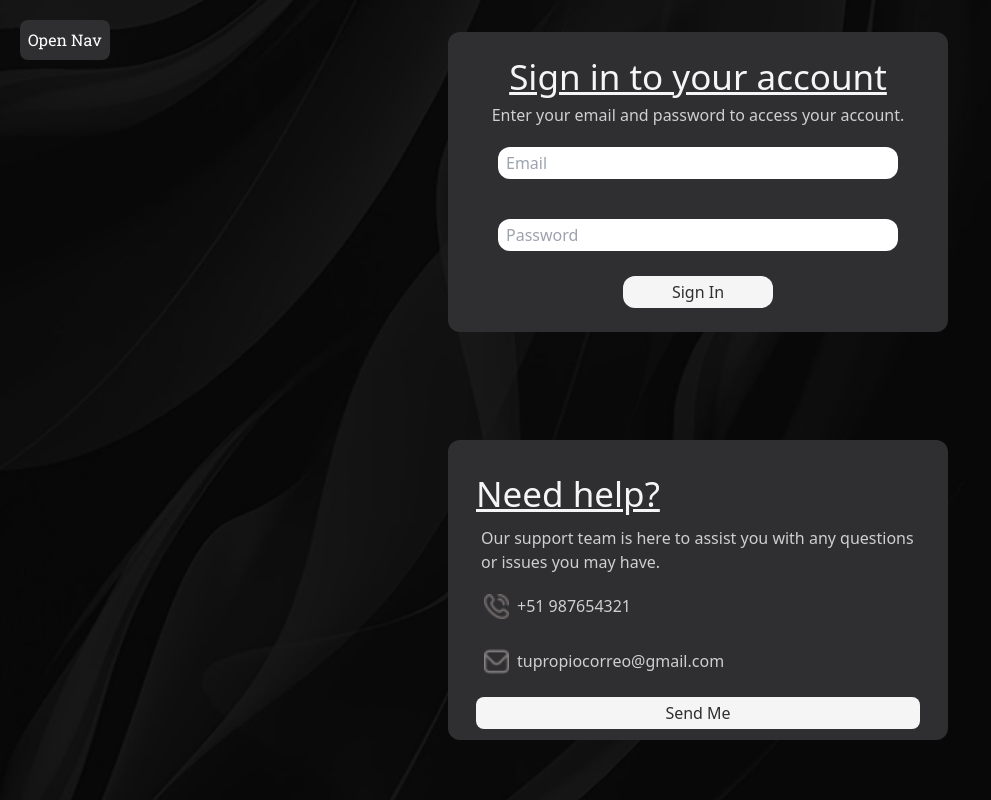
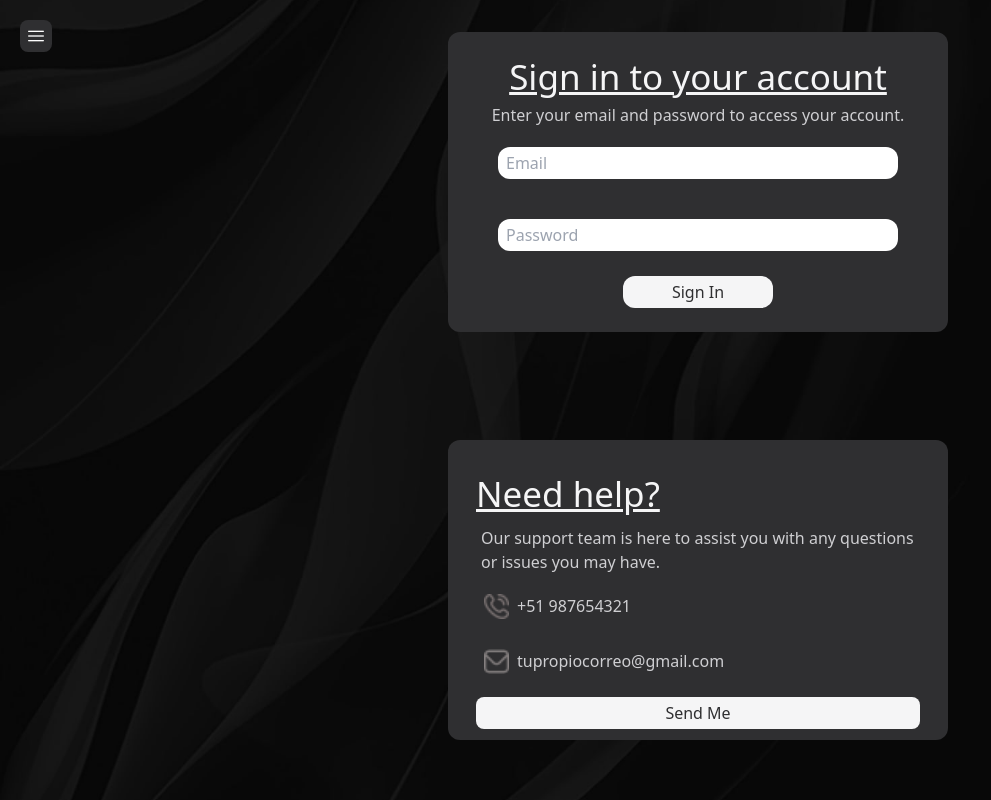
Before and after one commit to jorgesosa-funval/g4-d3-react, a React (Vite) app: page / in a window 1280 px wide. Shown: the whole page, without its empty margins (0-991 px from the left). Built offline with nearby package versions, Linux system fonts and the light colour scheme.

Commit message:
actualizacion de boton Nav

```diff
--- a/src/components/Navbar/Nav.jsx
+++ b/src/components/Navbar/Nav.jsx
@@ -1,5 +1,6 @@
 import React, { useState } from 'react';
 import equis from './icons/equis.png';
+import menu from './icons/menu.png'
 
 export const Nav = () => {
   const [isOpen, setIsOpen] = useState(false);
@@ -10,7 +11,7 @@ export const Nav = () => {
 
   return (
     <div className='font-PrincipalFont'>
-      <button onClick={toggleNav} className='p-2 ml-5 mt-5 bg-[#2f2f31] text-white rounded-lg hover:bg-[#85868b] absolute top-0'>Open Nav</button>
+      <button onClick={toggleNav} className='p-2 ml-5 mt-5 bg-[#2f2f31] text-white rounded-lg hover:bg-[#85868b] absolute top-0'><img src={menu} alt="menu icon" /></button>
       <div className={`fixed top-0 left-0 h-screen bg-[#2f2f31] w-[20%] flex flex-col rounded-r-xl transform transition-transform ${isOpen ? 'translate-x-0' : '-translate-x-full'}`}>
         <button onClick={toggleNav} className='flex content-center w-full border-black border-2px '>
           <img src={equis} alt="icono equis" className='mx-2 my-2 w-7 h-7' /> <p className='relative top-3 uppercase underline text-center left-0 right-0 w-[70%] text-zinc-500'>Menú:</p>
```
Also changed, not shown: src/components/Navbar/icons/menu.png (added).
